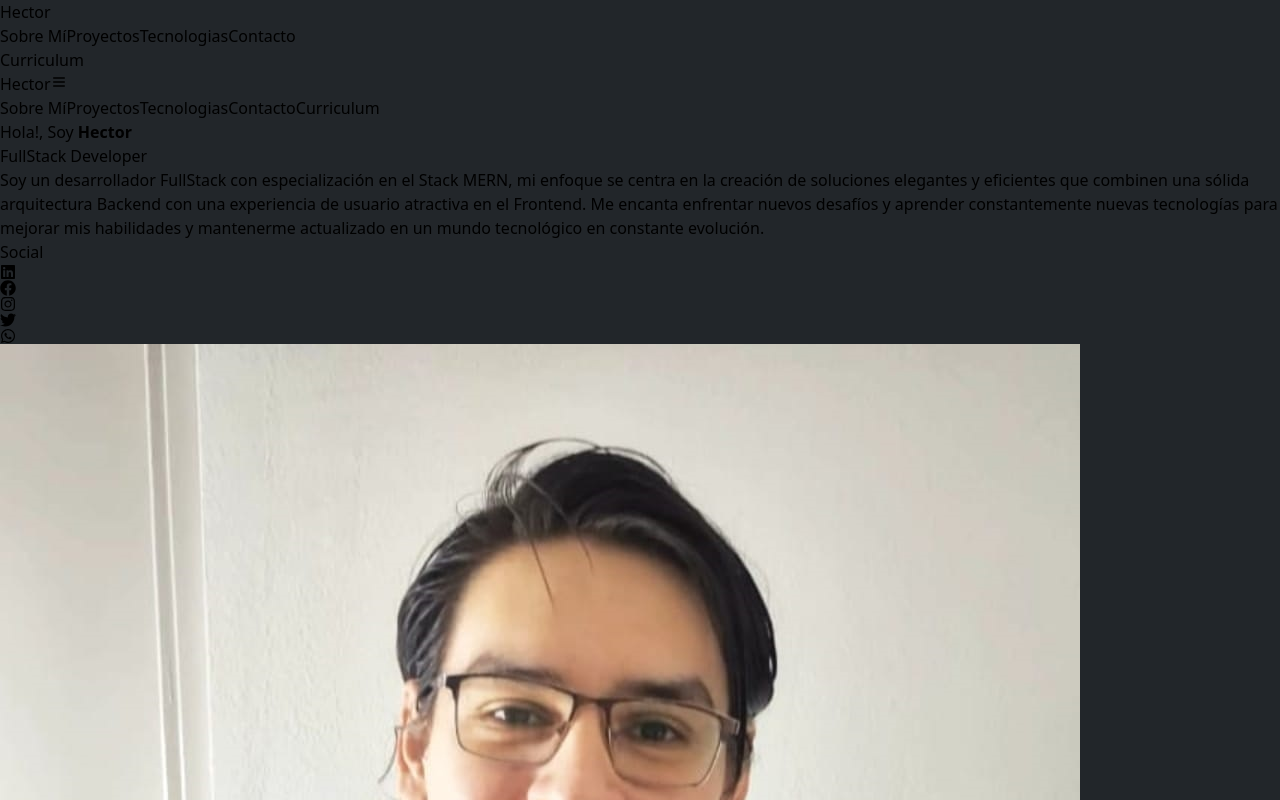
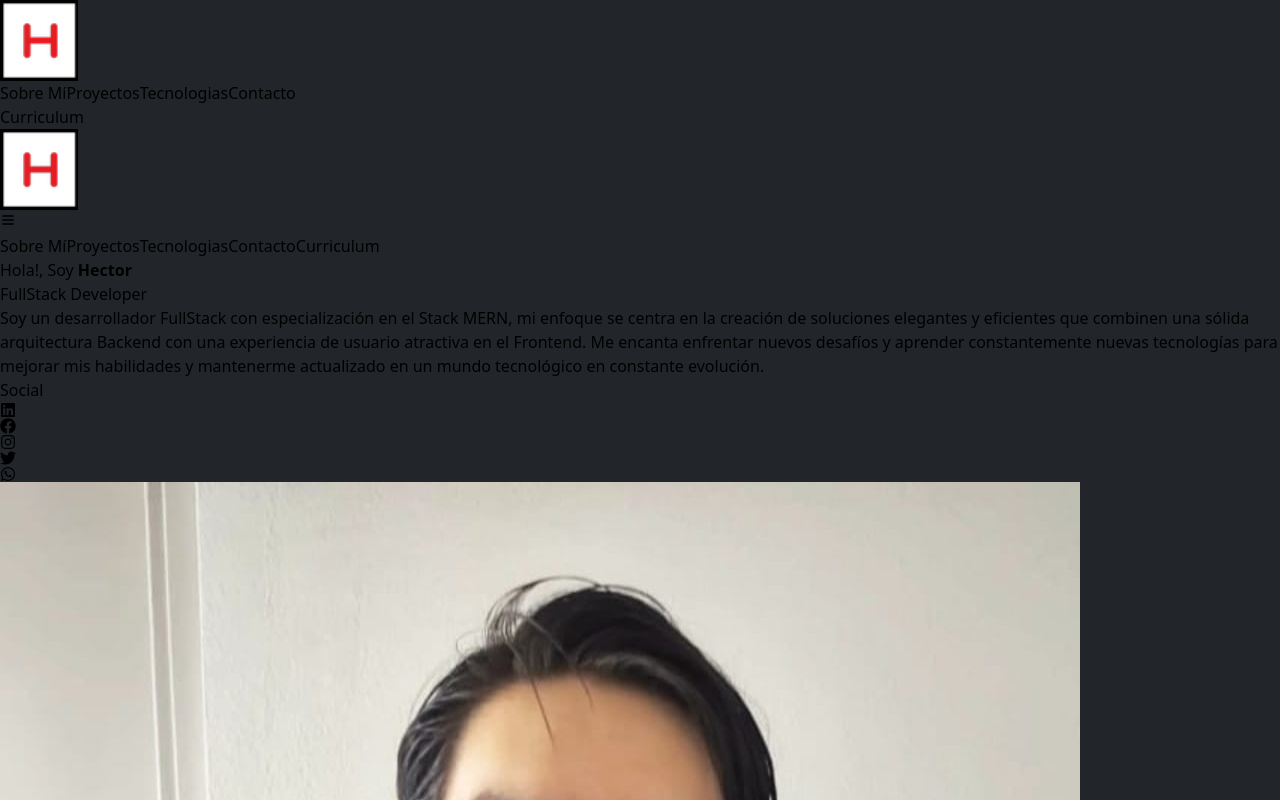
Before and after one commit to hectorc2907/portfolio-react, a React (Vite) app: page / in a window 1280 px wide. Shown: the top 800 px of the page. Built offline with nearby package versions, Linux system fonts and the light colour scheme.

Commit message:
se agrega la imagen del logo

```diff
--- a/src/components/Header.tsx
+++ b/src/components/Header.tsx
@@ -11,8 +11,12 @@ export const Header = () => {
       <div className="hidden md:block py-5 w-[1000px]">
         <div className="flex justify-around items-center">
           <div>
-            <a href="/" className="text-2xl">
-              Hector
+            <a href="/" className="text-2xl flex items-center">
+              <img
+                src="../../public/img/logoChico.png"
+                className="w-9"
+                alt=""
+              />
             </a>
           </div>
           <div className="grid grid-cols-4 gap-4">
@@ -32,7 +36,11 @@ export const Header = () => {
         <div className="">
           <div className="flex justify-between items-center">
             <a href="/" className="text-2xl">
-              Hector
+              <img
+                src="../../public/img/logoChico.png"
+                className="w-9"
+                alt=""
+              />
             </a>
             <button onClick={handleMenu} className="text-4xl">
               {menuOpen ? <HiX /> : <HiOutlineMenu />}
```
Also changed, not shown: public/img/logo.png (added), public/img/logoChico.png (added).
